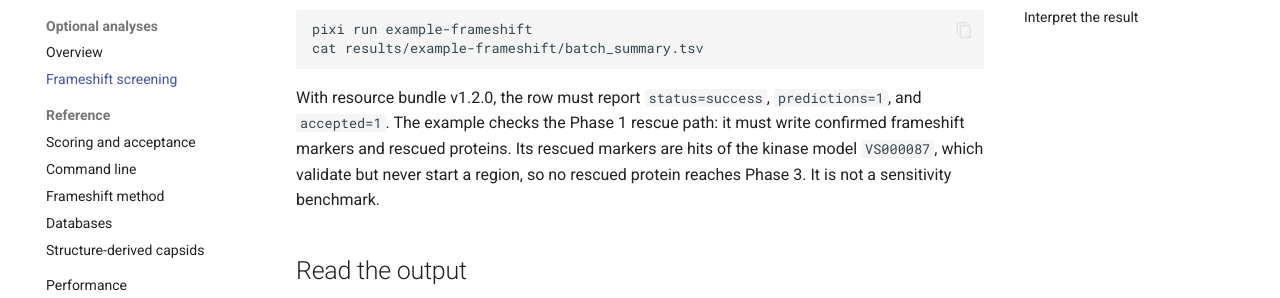
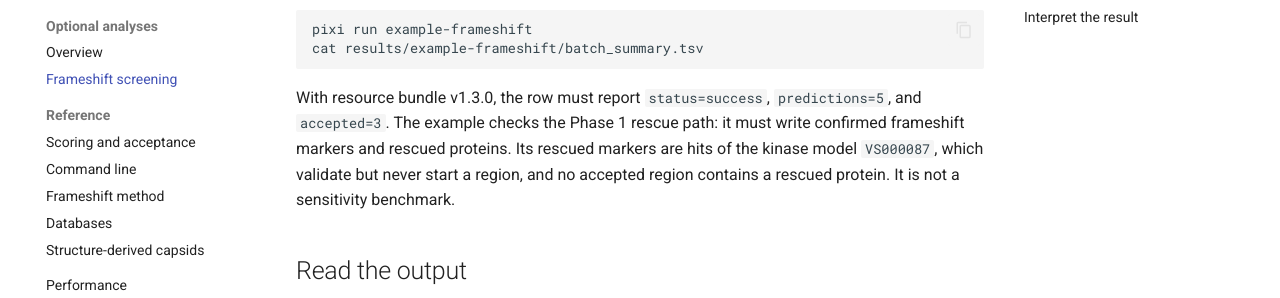
Before and after one commit to NeLLi-team/virosync, an MkDocs documentation site: the page built from docs/FRAMESHIFT_SCREENING.md, in a window 1280 px wide and 900 px high, scrolled down 707 px. Shown: the part 172-470 px from the top of the window. Built offline with MkDocs 1.6.1 and Material for MkDocs 9.7.7, drawn with Linux system fonts in a browser that asks for light colours; comment, search, counter and statistics services are not loaded.

Commit message:
ci(smoke): pin the example outputs of the final source
The pins dated from 3 November, before the rule changes of the combined
source. On this source the shipped example returns 17 predictions with
one accepted region, and the frameshift example 5 with 3 accepted, with
the bundled labels and with the benchmark labels alike.
- Update the workflow pins and the contract test that mirrors them.
- State the measured counts in README, getting-started and the
  frameshift page; the page said no rescued protein reaches Phase 3,
  but one lies in a rejected LOW candidate.

````diff
--- a/docs/FRAMESHIFT_SCREENING.md
+++ b/docs/FRAMESHIFT_SCREENING.md
@@ -41,12 +41,12 @@ pixi run example-frameshift
 cat results/example-frameshift/batch_summary.tsv
 ```
 
-With resource bundle v1.2.0, the row must report `status=success`,
-`predictions=1`, and `accepted=1`. The example checks the Phase 1 rescue path:
+With resource bundle v1.3.0, the row must report `status=success`,
+`predictions=5`, and `accepted=3`. The example checks the Phase 1 rescue path:
 it must write confirmed frameshift markers and rescued proteins. Its rescued
 markers are hits of the kinase model `VS000087`, which validate but never start
-a region, so no rescued protein reaches Phase 3. It is not a sensitivity
-benchmark.
+a region, and no accepted region contains a rescued protein. It is not a
+sensitivity benchmark.
 
 ## Read the output
 
````
Also changed, not shown: README.md (+1 -1 lines), docs/getting-started.md (+2 -3 lines), 2 other files.
